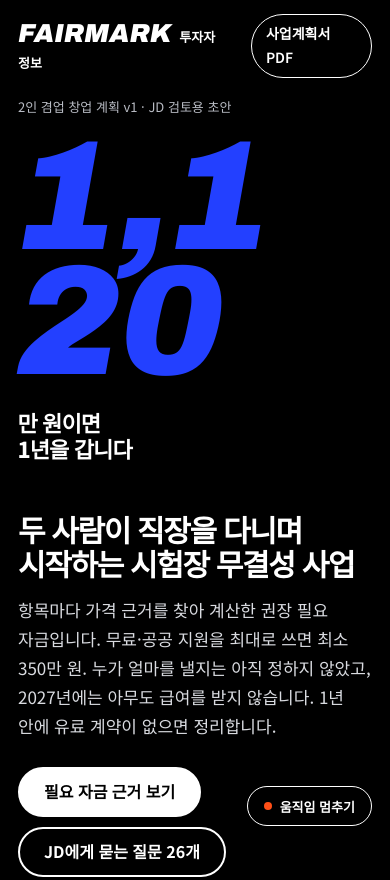
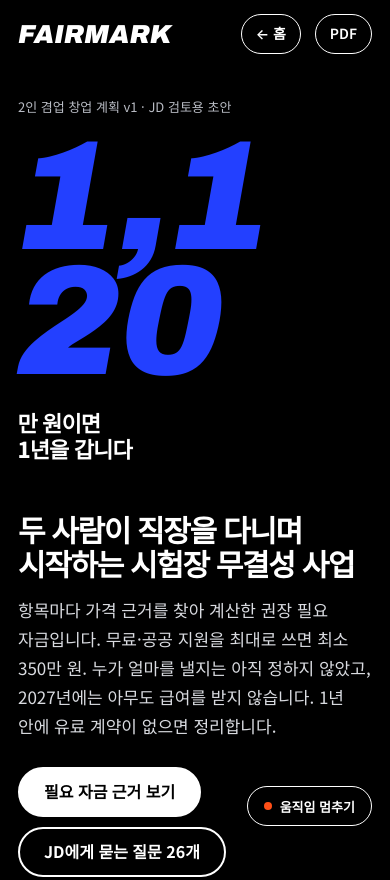
Before and after one commit to Electronic-Gangster/fairmark-web, a plain HTML site: page investor.html in a window 390 px wide. Shown: the top 880 px of the page. Drawn offline with Linux system fonts and the light colour scheme.

Commit message:
투자자 페이지: 작은 화면에서도 서비스 홈 버튼 표시
Co-Authored-By: Claude Opus 5.5 <noreply@anthropic.com>
Claude-Session: https://claude.ai/code/session_0196jD1atjwdBG4Uw4QpnaBs

```diff
--- a/investor.html
+++ b/investor.html
@@ -186,6 +186,8 @@ html.km .giant .num{animation:heroIn 1.4s cubic-bezier(.16,1,.3,1) both}
   .kpis{grid-template-columns:1fr}
   .kpi+.kpi{padding-left:0;border-left:0;border-top:1px solid var(--line-d)}
   .top-r .hide-m{display:none}
+  .logo small{display:none}
+  .top-r{gap:14px}
   .foot ol{columns:1}
 }
 @media (max-width:640px){
@@ -207,7 +209,7 @@ html.km .giant .num{animation:heroIn 1.4s cubic-bezier(.16,1,.3,1) both}
 <a class="skip" href="#s1">본문으로 이동</a>
 <header class="top">
   <a class="logo" href="index.html">Fairmark<small>투자자 정보</small></a>
-  <div class="top-r"><a class="hide-m" href="index.html">서비스 홈</a><a class="pill" href="fairmark-business-plan-v1.pdf" download>사업계획서 PDF</a></div>
+  <div class="top-r"><a class="pill" href="index.html" aria-label="서비스 홈으로 이동"><span aria-hidden="true">← </span><span class="hide-m">서비스 </span>홈</a><a class="pill" href="fairmark-business-plan-v1.pdf" download><span class="hide-m">사업계획서 </span>PDF</a></div>
 </header>
 
 <section class="hero dark" aria-labelledby="hTitle">
```
